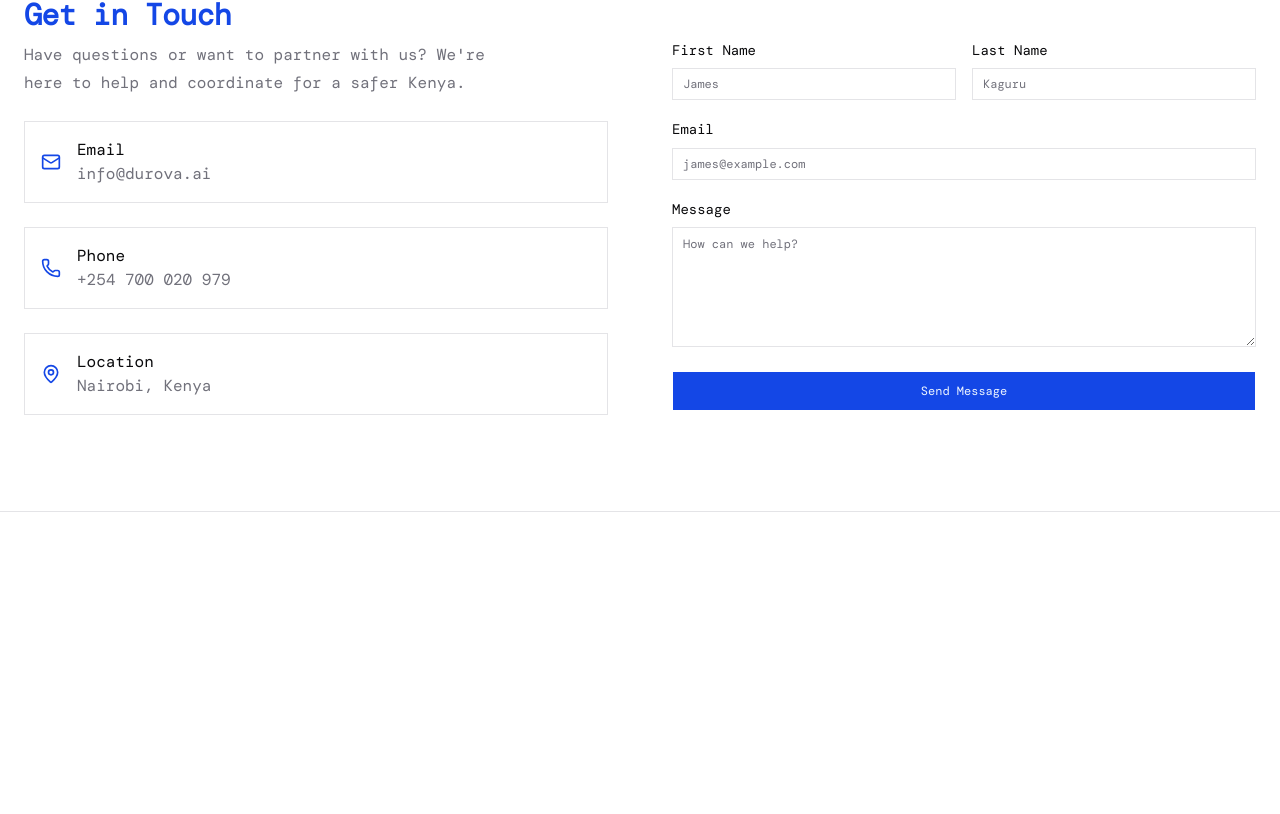
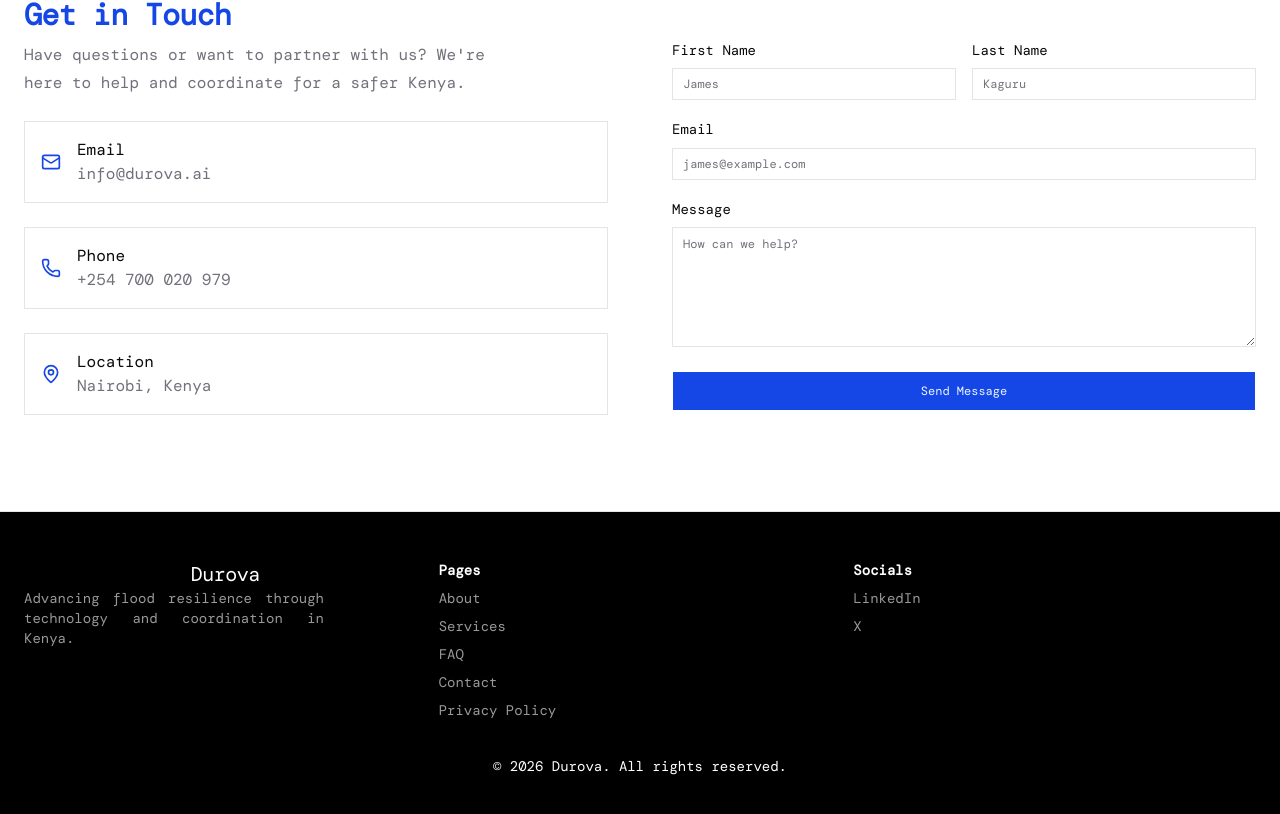
Before and after one commit to james-kaguru/durova, a Next.js app: page / in a window 1280 px wide. Shown: the part 3201-4015 px from the top of the page. Before the commit the page ends 3713 px from the top, so only its background shows below. Built offline with nearby package versions, Linux system fonts and the light colour scheme.

Commit message:
adjusted footer

```diff
--- /dev/null
+++ b/app/footer.tsx
@@ -0,0 +1,40 @@
+import Link from "next/link";
+
+export function Footer() {
+  return (
+    <footer className="py-12 bg-black text-white/60">
+      <div className="custom-container space-y-6">
+        <div className="lg:grid lg:grid-cols-3 gap-3 space-y-6 lg:space-y-0">
+          <div className="space-y-4 lg:text-center">
+            <Link href="/" className="text-xl font-semiold mb-2 tracking-tight text-white">
+              Durova
+            </Link>
+            <p className="text-sm  lg:max-w-[300px] text-justify">
+              Advancing flood resilience through technology and coordination in Kenya.
+            </p>
+          </div>
+
+          <div className="flex flex-col  gap-2 text-sm text-left">
+            <p className="text-white font-semibold">Pages</p>
+            <Link href="#about" className="hover:underline hover:text-white transition-colors">About</Link>
+            <Link href="#services" className="hover:underline hover:text-white transition-colors">Services</Link>
+            <Link href="#faq" className="hover-underline hover:text-white transition-colors">FAQ</Link>
+            <Link href="#contact" className="hover:underline hover:text-white transition-colors">Contact</Link>
+            <Link href="#" className="hover:underline hover:text-white transition-colors">Privacy Policy</Link>
+          </div>
+
+          <div className="flex flex-col  gap-2 text-sm text-left">
+            <p className="text-white font-semibold">Socials</p>
+            <Link href="#about" className="hover:underline hover:text-white transition-colors">LinkedIn</Link>
+            <Link href="#services" className="hover:underline hover:text-white transition-colors">X</Link>
+          </div>
+        </div>
+
+
+        <div className="text-sm text-center py-3 text-white">
+          © {new Date().getFullYear()} Durova. All rights reserved.
+        </div>
+      </div>
+    </footer>
+  );
+}
--- a/app/page.tsx
+++ b/app/page.tsx
@@ -3,6 +3,7 @@
 import { Services } from "./services";
 import Faq from "./faq";
 import { Contact } from "./contact";
+import { Footer } from "./footer";
 
 export default function Home() {
   return (
@@ -12,6 +13,7 @@
       <Services />
       <Faq />
       <Contact />
+      <Footer />
     </div>
   );
 }
```
